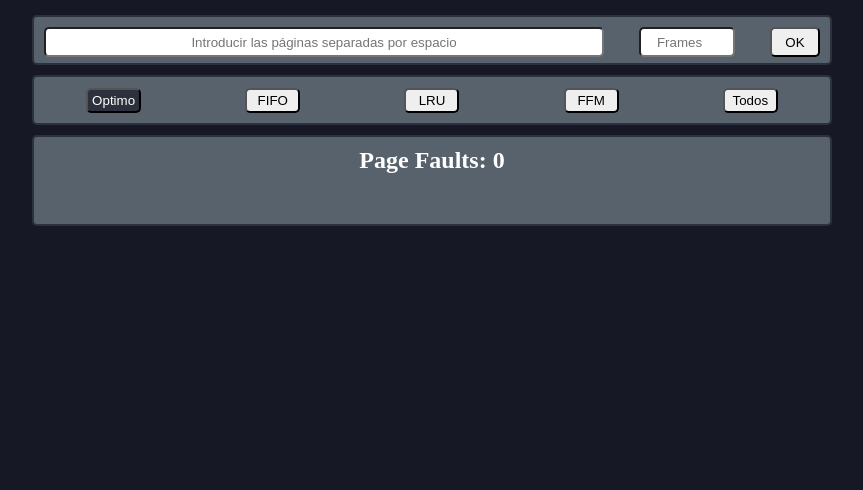
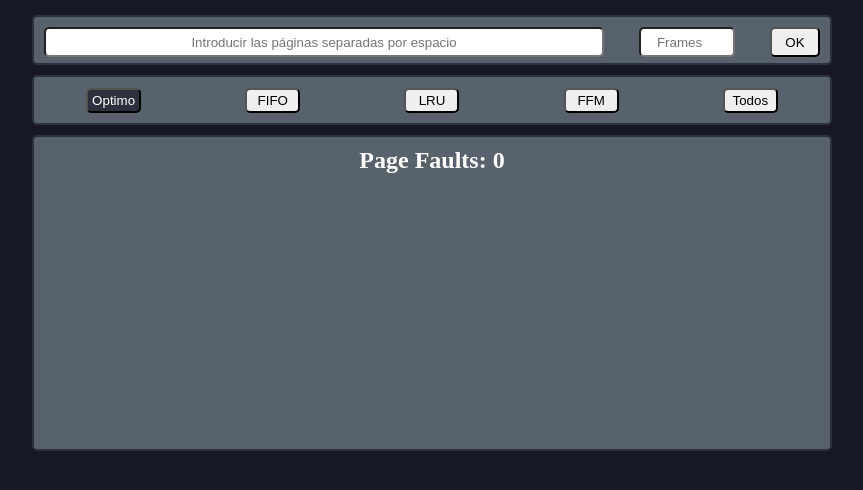
Before and after one commit to Di3go0-0/MemoryManagementAlgorithms, a React (Vite) app in the folder client/: page / in a window 1280 px wide. Both pictures are taken after a click on the button "Optimo". Shown: the top 490 px of the page, without its empty margins (208-1071 px from the left). Built offline with nearby package versions, Linux system fonts and the light colour scheme.

Commit message:
Modified OPTIMO to take the general frames

```diff
--- a/client/src/Components/OptimoComponent.jsx
+++ b/client/src/Components/OptimoComponent.jsx
@@ -89,7 +89,7 @@ function OptimoComponent() {
     <div className="main">
       <div className="result">
         <h2>Page Faults: {pageFaults}</h2>
-        {renderTable()}
+        <div className="Tables">{renderTable()}</div>
       </div>
     </div>
   );
```
